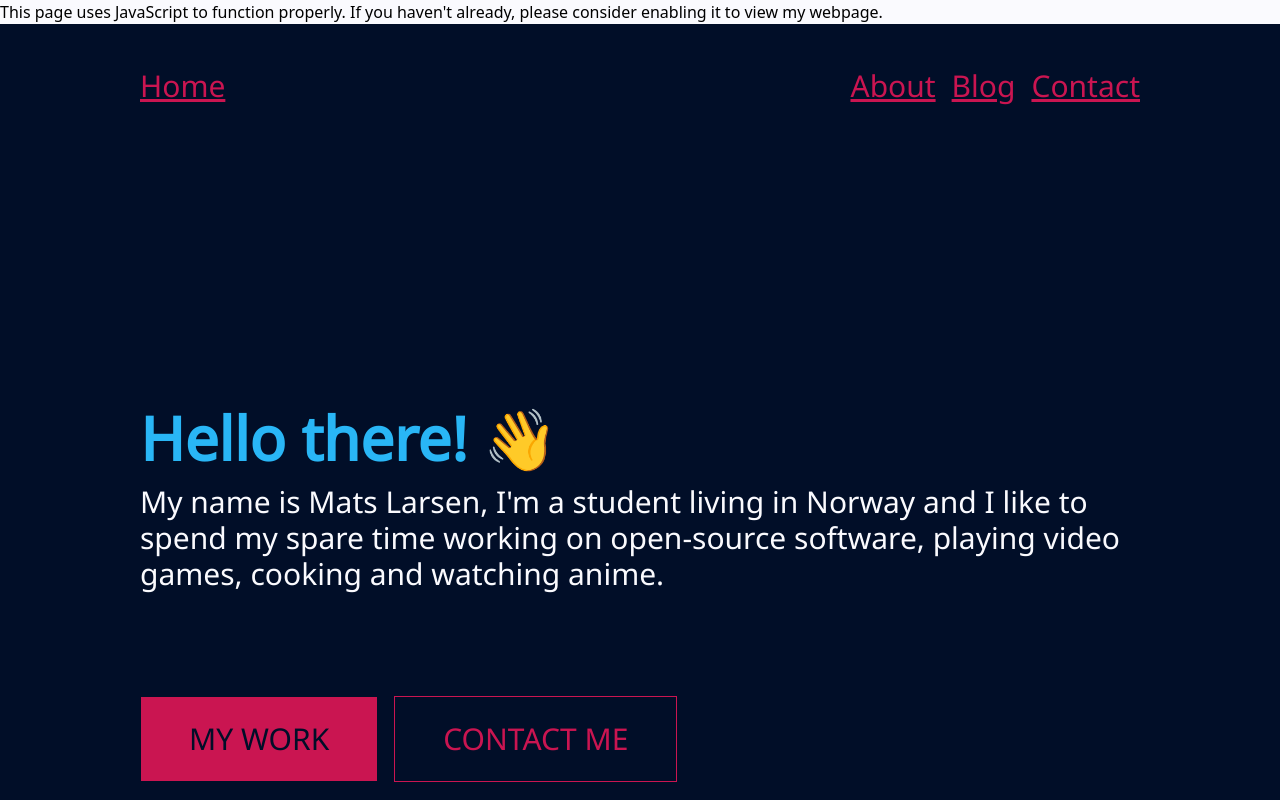
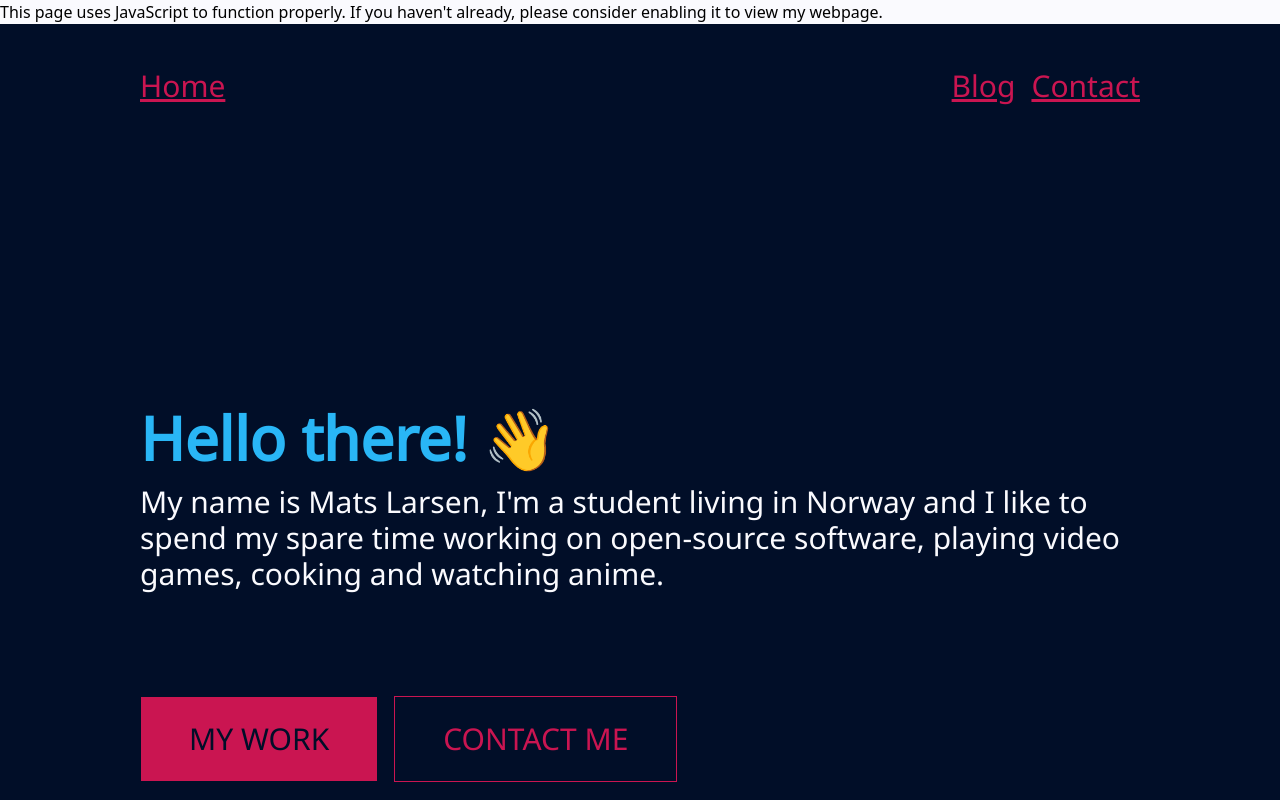
Before and after one commit to junlarsen/dotdev, a Next.js app: page / in a window 1280 px wide. Shown: the top 800 px of the page. Built offline with nearby package versions, Linux system fonts and the light colour scheme.

Commit message:
refactor: remove about page

```diff
--- a/pages/404.tsx
+++ b/pages/404.tsx
@@ -19,7 +19,6 @@ export default function Error() {
       <LayoutSection backgroundColor="bg-background" footer={<Wave />}>
         <Nav
           links={[
-            { href: '/about', text: 'About' },
             { href: '/blog', text: 'Blog' },
             { href: '/#contact', text: 'Contact' }
           ]}
--- a/pages/about.tsx
+++ /dev/null
@@ -1,33 +0,0 @@
-import React from 'react'
-import { SEO } from '../components/SEO'
-import { Nav } from '../components/Nav'
-import { LayoutSection } from '../components/Layout'
-import { Header, Text } from '../components/Text'
-
-export default function About() {
-  return (
-    <main>
-      <SEO
-        title="supergrecko.dev | about me"
-        description="this page contains a bit of information about myself"
-        image="https://supergrecko.dev/favicon.png"
-        imageDescription="A picture of a cat, I like cats."
-        canonical="https://supergrecko.com/about"
-      />
-      <LayoutSection backgroundColor="bg-background">
-        <Nav
-          links={[
-            { href: '/about', text: 'About' },
-            { href: '/blog', text: 'Blog' },
-            { href: '/#contact', text: 'Contact' }
-          ]}
-        />
-
-        <div className="pt-16 md:pt-32 pb-16">
-          <Header element="h1">Under construction.</Header>
-          <Text size="text-3xl">This page is currently under construction. Apologies for the inconvenience.</Text>
-        </div>
-      </LayoutSection>
-    </main>
-  )
-}
--- a/pages/blog.tsx
+++ b/pages/blog.tsx
@@ -27,7 +27,6 @@ export default function Blog({ posts, topics }: BlogProps) {
       <LayoutSection backgroundColor="bg-background" footer={<Wave />}>
         <Nav
           links={[
-            { href: '/about', text: 'About' },
             { href: '/blog', text: 'Blog' },
             { href: '/#contact', text: 'Contact' }
           ]}
--- a/pages/blog/[slug].tsx
+++ b/pages/blog/[slug].tsx
@@ -21,7 +21,6 @@ export default function Article({ source, metadata }: Post) {
       <LayoutSection backgroundColor="bg-background">
         <Nav
           links={[
-            { href: '/about', text: 'About' },
             { href: '/blog', text: 'Blog' },
             { href: '/#contact', text: 'Contact' }
           ]}
--- a/pages/index.tsx
+++ b/pages/index.tsx
@@ -20,7 +20,6 @@ export default function Index() {
       <LayoutSection backgroundColor="bg-background" footer={<Wave />}>
         <Nav
           links={[
-            { href: '/about', text: 'About' },
             { href: '/blog', text: 'Blog' },
             { href: '#contact', text: 'Contact' }
           ]}
```
